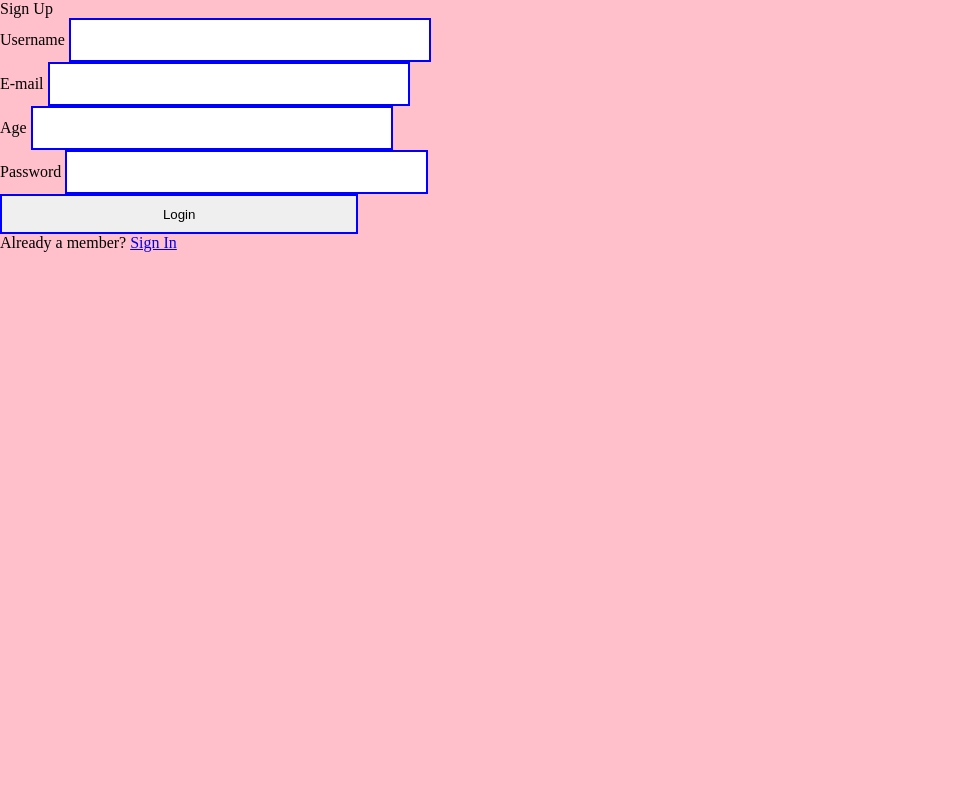
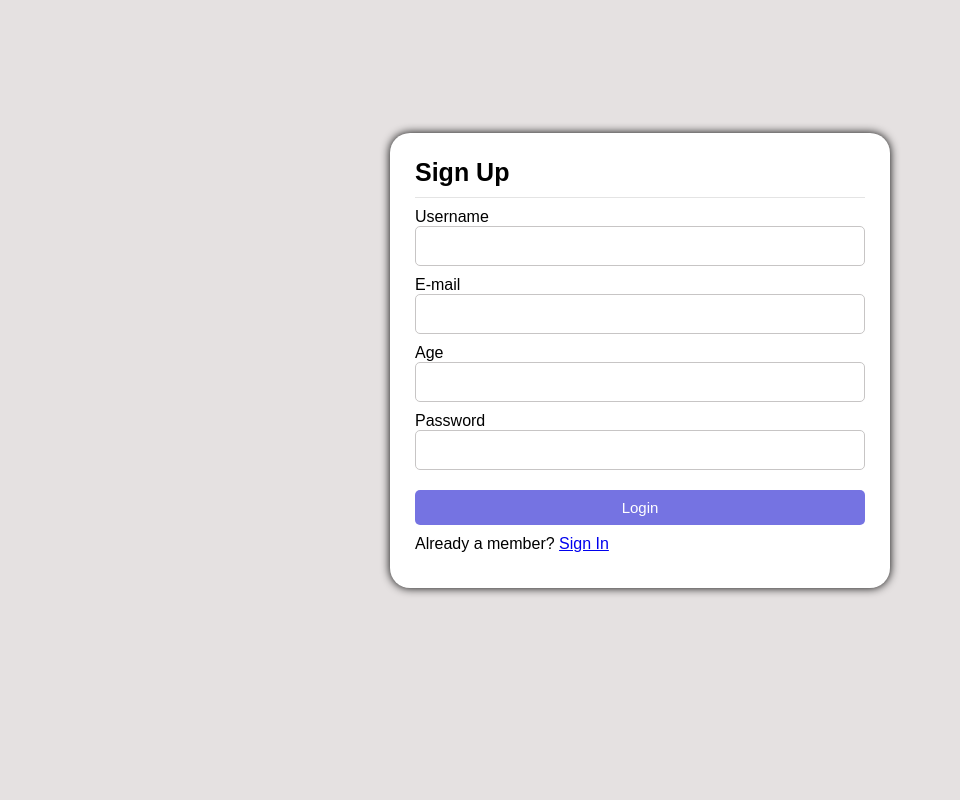
Before and after one commit to madhavnaresh/Main_flow-Tasks, a PHP site: page /register.html in a window 1280 px wide. Shown: the whole page, without its empty margins (0-960 px from the left). Run offline with PHP 8.4, Linux system fonts and the light colour scheme.

```diff
--- a/3_Reg_Login_page/style.css
+++ b/3_Reg_Login_page/style.css
@@ -1,53 +1,68 @@
 *{
+    margin: 0;
     padding: 0;
-    margin: 0;
+    box-sizing: border-box;
+    font-family: 'Poppins', sans-serif ;
 }
 body{
-    background-color: pink;
-    width: 100vw;
-    height: 100vh;
+    background: #e5e1e1;
 }
-.form{
-    width: 100vw;
-    height: 100vh;
+.container{
+    display: flex;
+    align-items: center;
+    justify-content: center;
+    min-height: 90vh;
+}
+.box{
+    background: white;
     display: flex;
     flex-direction: column;
-    justify-content: center;
-    align-items: center;
+    padding: 25px 25px;
+    border-radius: 20px;
+    box-shadow: 0 0 10px 0 black;
 }
-.detail{
-    width: 30vw;
-    height: 50vh;
-    border: 2px solid black;
-    padding: 20px;
-    border-radius: 4%;
+.form-box{
+    width: 500px;
+    margin: 0 10px;
 }
-.reg{
-    background-color: aqua;
-    height: 8vh;
-    display: flex;
-    justify-content: center;
-    align-items: center;
-    font-size: xx-large;
+.form-box header{
+    font-size: 25px;
+    font-weight: 600;
+    padding-bottom: 10px;
+    border-bottom: 1px solid rgb(228, 228, 228);
+    margin-bottom: 10px;
 }
-.labels{
-    height:35vh;
+.form-box form .field{
     display: flex;
     flex-direction: column;
-    padding-left: 5px;
-    align-items: start;
-    align-content: flex-start;
-    background-color: yellowgreen;
+    margin-bottom: 10px;
 }
-.lbl{
-    display: flex;
-    width: fit-content;
-    /* background-color: blueviolet; */
-    font-size: x-large;
+.form-box form .input input{
+    height: 40px;
+    width: 100%;
+    font-size: 15px;
+    border-radius: 5px;
+    border: 1px solid rgb(199, 197, 197);
+    outline: none;
 }
-input{
-    border: 2px solid blue;
-    width: fit-content;
-    width: 28vw;
-    height: 5vh;
+.btn{
+    height: 35px;
+    border: 0;
+    border-radius: 5px;
+    background: #7573e2;
+    color: #fff;
+    font-size: 15px;
+    cursor: pointer;
+    transition: all .5s;
+    margin-top: 10px;
+    padding: 0 10px;
 }
+.btn:hover{
+    opacity: .82;
+}
+.submit{
+    width: 100%;
+}
+.links{
+    margin-bottom: 10px;
+}
```
